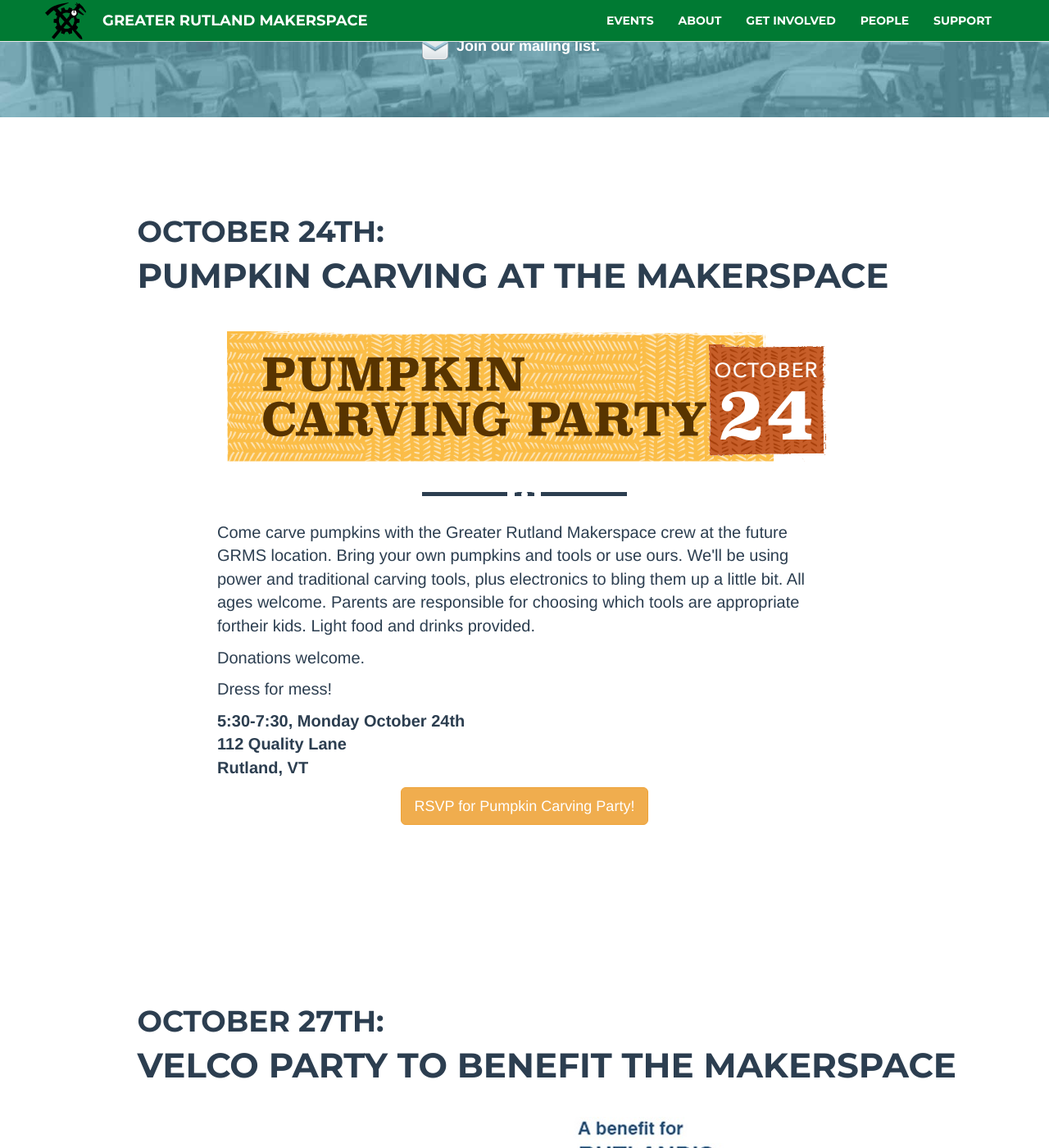
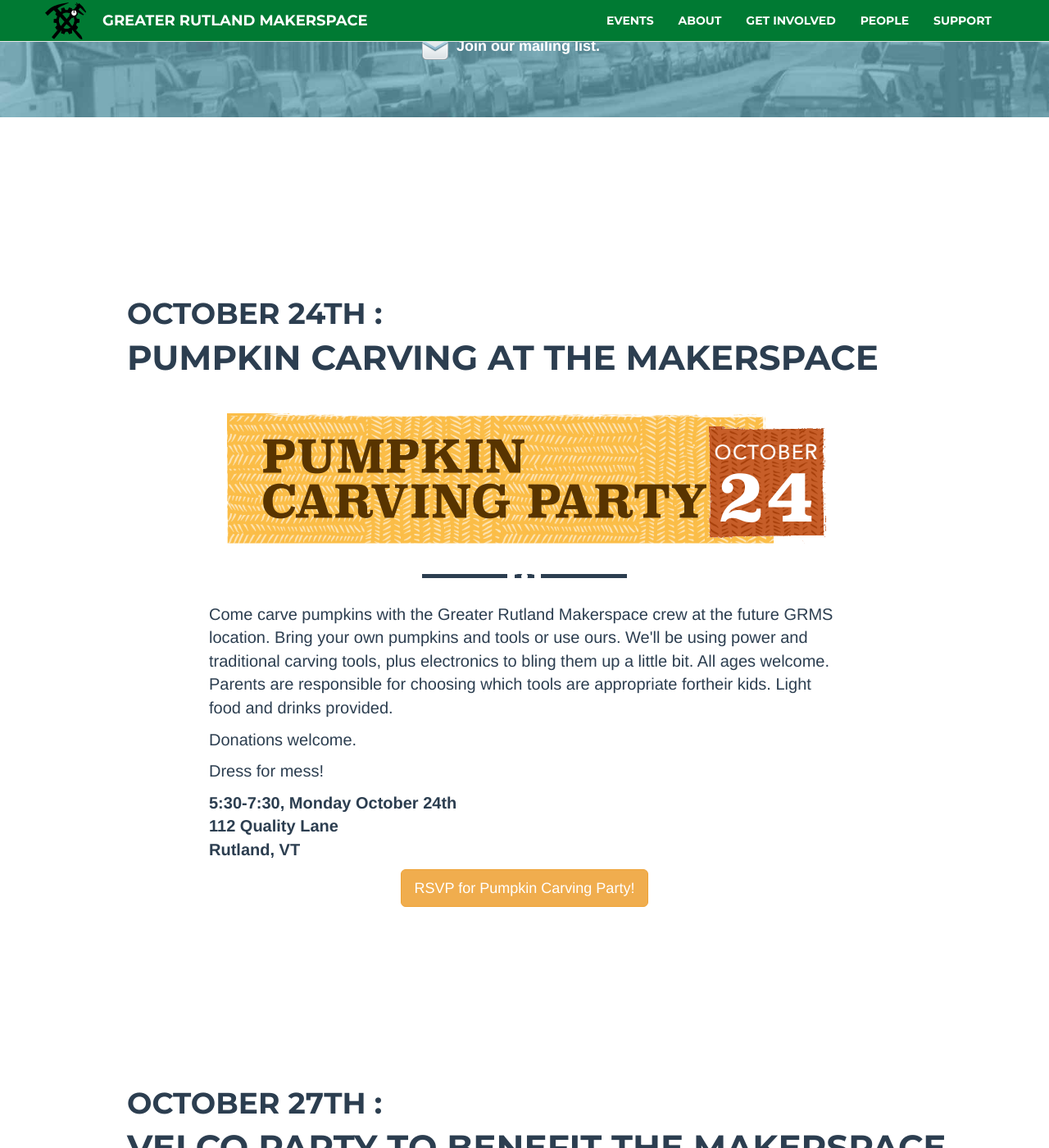
Before and after one commit to bkuker/greaterrutlandmakerspace.github.io, a Jekyll site: the page built from index.html, in a window 1280 px wide and 1400 px high, scrolled down 758 px. Shown: the whole window at 82% size. Built offline with Jekyll 4.4.1, drawn with Linux system fonts in a browser that asks for light colours; nearby versions of some CDN libraries; some of the changed text lies outside the part shown.

Commit message:
event posts

```diff
--- a/_config.yml
+++ b/_config.yml
@@ -1,6 +1,7 @@
 # site settings
 title: Greater Rutland Makerspace
 description: "The Greater Rutland Makerspace is a Makerspace in Rutland, Vermont."
+future: true
 
 # build settings
 port: 4000
--- a/_includes/help.html
+++ b/_includes/help.html
@@ -17,11 +17,7 @@
 
 				<p>Please stay in touch with us:</p>
 
-					<ul class="social">
-						<li><a href="https://www.facebook.com/rutlandmakers/"><img src="img/social/facebook.png">Follow us on Facebook.</a></li>
-						<li><a href="http://www.meetup.com/Greater-Rutland-Makerspace/"><img src="img/social/meetup.png">Join our Meetup group.</a></li>
-						<li><a href="http://eepurl.com/chXoc9"><img src="img/social/email.png">Join our mailing list.</a></li>
-					</ul>
+				{% include social.html %}
 
 			</div>
 		</div>
--- a/_includes/pumpkins.html
+++ /dev/null
@@ -1,37 +0,0 @@
-<section id="events" class="{{include.style}}">
-	<div class="container">
-		<div class="row" style='margin-bottom: 40px'>
-			<div class="col-lg-11 col-lg-offset-1">
-				<h1>October 24th:</h1>
-				<h2>Pumpkin Carving at the Makerspace</h2>
-			</div>
-		</div>
-		<div class="row">
-			<div class="col-lg-12 text-center">
-				<a href="http://goo.gl/eZT9zj"><img src="img/party.png" alt="Pumpkin Carving Party - October 24"></a>
-				<hr class="cog">
-			</div>
-		</div>
-		<div class="row">
-			<div class="col-lg-8 col-lg-offset-2">
-
-				<p>Come carve pumpkins with the Greater Rutland Makerspace crew at the future GRMS location. Bring your own
-					pumpkins and tools or use ours. We'll be using power and traditional carving tools, plus electronics to bling them
-					up a little bit. All ages welcome. Parents are responsible for choosing which tools are appropriate fortheir kids.
-					Light food and drinks provided.</p>
-				<p>Donations welcome.</p>
-				<p>Dress for mess!</p>
-
-				<p>
-					<b>5:30-7:30, Monday October 24th<br>112 Quality Lane<br>Rutland, VT
-					</b>
-				</p>
-			</div>
-		</div>
-		<div class="row">
-			<div class="col-lg-12 text-center">
-				<a href="http://goo.gl/eZT9zj" class="btn btn-lg btn-warning">RSVP for Pumpkin Carving Party!</a>
-			</div>
-		</div>
-	</div>
-</section>
--- /dev/null
+++ b/_includes/social.html
@@ -0,0 +1,7 @@
+<ul class="social">
+	<li><a href="https://www.facebook.com/rutlandmakers/"><img src="/img/social/facebook.png">Follow us on
+			Facebook.</a></li>
+	<li><a href="http://www.meetup.com/Greater-Rutland-Makerspace/"><img src="/img/social/meetup.png">Join
+			our Meetup group.</a></li>
+	<li><a href="http://eepurl.com/chXoc9"><img src="/img/social/email.png">Join our mailing list.</a></li>
+</ul>
--- a/_includes/velco.html
+++ /dev/null
@@ -1,35 +0,0 @@
-<section id="events" class="{{include.style}}">
-	<div class="container">
-		<div class="row" style='margin-bottom: 40px'>
-			<div class="col-lg-11 col-lg-offset-1">
-				<h1>October 27th:</h1>
-				<h2>VELCO Party to benefit the Makerspace</h2>
-			</div>
-		</div>
-		<div class="row">
-			<div class="col-lg-12 text-center">
-				<a href="https://www.eventbrite.com/e/velco-celebrates-60-tickets-27634977963"><img src="img/velco.jpg"
-						alt="VELCO Celebrates 60 - A Benefit for the Greater Rutland Makerspace"></a>
-				<hr class="cog">
-			</div>
-		</div>
-		<div class="row">
-			<div class="col-lg-8 col-lg-offset-2">
-				<p>VELCO is turning 60 and we want you to help us celebrate.</p>
-				<p>For 60 years, Rutland-based VELCO has served Vermont through collaboration and innovation. To celebrate this
-					milestone, we are having a party to honor our past and support the next generation of innovators.</p>
-				<p>On Thursday, October 27, 5:30-7:30, join us at the Vermont Farmers Food Center in downtown Rutland for a fun
-					and energizing event - local musicians, local food, and a showcase of local makers' magic. A short presentation to
-					celebrate VELCO's past, present and the future as a part of the Rutland and Vermont community will cap the evening.
-				</p>
-				<p>Tickets are $20 per person. All proceeds from the event support the creation of the Greater Rutland
-					Makerspace, an initiative supported by Rutland Economic Development Corporation (REDC).</p>
-			</div>
-		</div>
-		<div class="row">
-			<div class="col-lg-12 text-center">
-				<a href="https://www.eventbrite.com/e/velco-celebrates-60-tickets-27634977963" class="btn btn-lg btn-warning">Tickets</a>
-			</div>
-		</div>
-	</div>
-</section>
--- a/_layouts/default.html
+++ b/_layouts/default.html
@@ -18,12 +18,12 @@
 	integrity="sha384-BVYiiSIFeK1dGmJRAkycuHAHRg32OmUcww7on3RYdg4Va+PmSTsz/K68vbdEjh4u" crossorigin="anonymous">
 
 <!--  Custom Fonts -->
-<link href="https://maxcdn.bootstrapcdn.com/font-awesome/4.6.3/css/font-awesome.min.css" rel="stylesheet" integrity="sha384-T8Gy5hrqNKT+hzMclPo118YTQO6cYprQmhrYwIiQ/3axmI1hQomh7Ud2hPOy8SP1" crossorigin="anonymous">
+<link href="//maxcdn.bootstrapcdn.com/font-awesome/4.6.3/css/font-awesome.min.css" rel="stylesheet" integrity="sha384-T8Gy5hrqNKT+hzMclPo118YTQO6cYprQmhrYwIiQ/3axmI1hQomh7Ud2hPOy8SP1" crossorigin="anonymous">
 <link href="//fonts.googleapis.com/css?family=Montserrat:400,700" rel="stylesheet" type="text/css">
 <link href="//fonts.googleapis.com/css?family=Lato:400,700,400italic,700italic" rel="stylesheet" type="text/css">
 
 <!--  LESS files -->
-<link href="css/default.less" rel="stylesheet/less" type="text.css">
+<link href="/css/default.less" rel="stylesheet/less" type="text.css">
 
 <!--  LESS clientside processor -->
 <script type="text/javascript" src="https://cdnjs.cloudflare.com/ajax/libs/less.js/2.7.1/less.min.js"></script>
@@ -38,31 +38,43 @@
 </head>
 
 <body id="page-top" class="index">
+	<div id="wrap">
 		<nav id="mainNav" class="navbar navbar-default navbar-fixed-top">
 			<div class="container">
 				<div class="navbar-header page-scroll">
-				<a class="navbar-brand" href="#page-top">Greater Rutland Makerspace</a>
+					<a class="navbar-brand" href="/#page-top">Greater Rutland Makerspace</a>
 				</div>
+
 				<div class="collapse navbar-collapse" id="bs-example-navbar-collapse-1">
 					<ul class="nav navbar-nav navbar-right">
+						{% if page.id %}
+							<li class="page-scroll"><a href="/">Home</a></li>
+						{% else %}
 							<li class="hidden"><a href="#page-top"></a></li>
 							<li class="page-scroll"><a href="#events">Events</a></li>
 							<li class="page-scroll"><a href="#about">About</a></li>
 							<li class="page-scroll"><a href="#help">Get Involved</a></li>
 							<li class="page-scroll"><a href="#people">People</a></li>
 							<li class="page-scroll"><a href="#support">Support</a></li>
+						{% endif %}
 					</ul>
 				</div>
 			</div>
 		</nav>
 
 		{{content}}
+		<div id="push"></div>
+	</div>
 
 	<footer class="text-center">
 		<div class="footer-below">
 			<div class="container">
 				<div class="row">
-					<div class="col-lg-12">Copyright &copy; Greater Rutland Makerspace 2016</div>
+					<div class="col-lg-4 copy">Copyright &copy; Greater Rutland Makerspace 2016</div>
+					<div class="col-lg-8">
+						{% include social.html %}
+					</div>
+
 				</div>
 			</div>
 		</div>
--- a/css/cogs.less
+++ b/css/cogs.less
@@ -8,11 +8,11 @@
 }
 
 .dark hr.cog {
-	background-image: url('../img/hr-light.png');
+	background-image: url('/img/hr-light.png');
 }
 
 .light hr.cog {
-	background-image: url('../img/hr-dark.png');
+	background-image: url('/img/hr-dark.png');
 }
 
 hr.cog:after {
--- a/css/default.less
+++ b/css/default.less
@@ -6,7 +6,7 @@
 @light-bg-color: #fff;
 @light-text-color: #2c3e50;
 
-body {
+#wrap {
 	padding-top: 51px;
 }
 
@@ -30,15 +30,30 @@
 	color: @dark-text-color;
 }
 
+.dark a h1, .dark a h2 {
+	color: @dark-text-color;
+}
+
 .light {
 	background: @light-bg-color;
 	color: @light-text-color;
 }
 
-body > section {
+.light a h1, .light a h2 {
+	color: @light-text-color;
+}
+
+#wrap > section {
 	padding: 100px 0;
 }
 
+div.post {
+	padding: 100px 0;
+}
+
+#wrap > section.onePost {
+	padding: 20px 0;
+}
 #about div.row {
     margin-bottom: 30px;
 }
@@ -48,16 +63,7 @@
 @import "social";
 @import "cogs";
 @import "people";
-
-footer {
-	background-image: url('../img/backgrounds/bottom.jpg');
-	background-size: cover;
-	background-repeat: no-repeat;
-	background-attachment: fixed;
-	background-color: #2c3e50;
-	padding: 25px 0;
-	color: white;
-}
+@import "footer.css";
 
 body section.dark:nth-of-type(2),
 body section.dark:nth-of-type(3) {
--- /dev/null
+++ b/css/footer.css
@@ -0,0 +1,61 @@
+footer {
+	background-color: #364c63;
+	padding: 0;
+	color: white;
+	height: 50px;
+	overflow: hidden;
+	border-top: 1px solid #2c3e50;
+}
+
+footer ul.social {
+	width: auto;
+	margin: 0;
+}
+footer .social li {
+	display: inline-block;
+}
+
+footer .social a {
+    font-size: 14px;
+    color: #fff ! important;
+    font-weight: normal;
+}
+
+footer .copy {
+	padding-top: 15px;
+}
+
+/* Sticky footer styles
+      -------------------------------------------------- */
+html, body {
+	height: 100%;
+	/* The html and body elements cannot have any padding or margin. */
+}
+
+/* Wrapper for page content to push down footer */
+#wrap {
+	min-height: 100%;
+	height: auto !important;
+	height: 100%;
+	/* Negative indent footer by it's height */
+	margin: 0 auto -50px;
+}
+
+/* Set the fixed height of the footer here */
+#push, #footer {
+	height: 50px;
+}
+
+#footer {
+	background-color: #f5f5f5;
+}
+
+/* Lastly, apply responsive CSS fixes as necessary */
+@media ( max-width : 767px) {
+	#footer {
+		margin-left: -20px;
+		margin-right: -20px;
+		padding-left: 20px;
+		padding-right: 20px;
+	}
+}
--- a/css/people.less
+++ b/css/people.less
@@ -13,6 +13,7 @@
 
 .person>a.email {
 	display: block;
+	color: #2c3e50;
 }
 
 a.email:before {
--- a/index.html
+++ b/index.html
@@ -9,19 +9,38 @@
 				<div class="intro-text">
 					<span class="name">Greater Rutland Makerspace</span>
 					<hr class="cog">
-					<ul class="social">
-						<li><a href="https://www.facebook.com/rutlandmakers/"><img src="img/social/facebook.png">Follow us on Facebook.</a></li>
-						<li><a href="http://www.meetup.com/Greater-Rutland-Makerspace/"><img src="img/social/meetup.png">Join our Meetup group.</a></li>
-						<li><a href="http://eepurl.com/chXoc9"><img src="img/social/email.png">Join our mailing list.</a></li>
-					</ul>
+					{% include social.html %}
 				</div>
 			</div>
 		</div>
 	</div>
 </header>
 
-{% include pumpkins.html style="light"%}
-{% include velco.html style="light"%}
+<section id="events" class="light">
+	{% for post in site.posts reversed%}
+		<div class="post container">
+			<div class="row" style='margin-bottom: 40px'>
+				<div class="col-lg-11 col-lg-offset-1">
+					<a href="{{post.url}}">
+					<h1><!-- Whitespace added for readability -->
+						{% assign d = post.date | date: "%-d"  %}
+						{{ post.date | date: "%B" }}
+						{% case d %}
+						  {% when '1' or '21' or '31' %}{{ d }}st
+						  {% when '2' or '22' %}{{ d }}nd
+						  {% when '3' or '23' %}{{ d }}rd
+						  {% else %}{{ d }}th
+						  {% endcase %}:
+					</h1>
+					<h2>{{post.title}}</h2>
+					</a>
+				</div>
+			</div>
+			{{post.content}}
+		</div>
+	{% endfor %}
+</section>
+
 {% include about.html style="dark"%}
 {% include help.html style="light"%}
 {% include people.html style="dark"%}
```
Also changed, not shown: _layouts/post.html (added, +23 -0 lines), _posts/2016-10-24-pumpkin-carving-party.html (added, +31 -0 lines), _posts/2016-10-27-velco-birthday-fundraiser.html (added, +28 -0 lines), 1 other file. Lines whose indentation alone changed are shown as unchanged.
